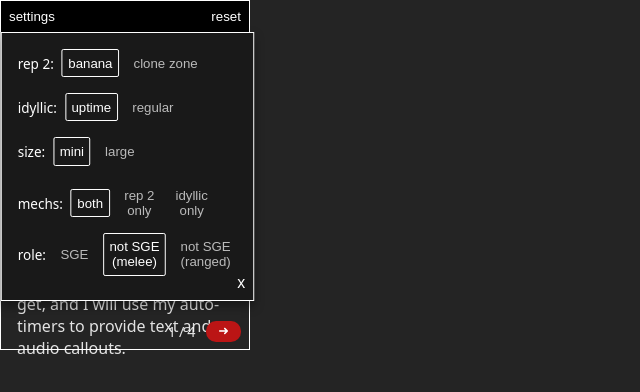
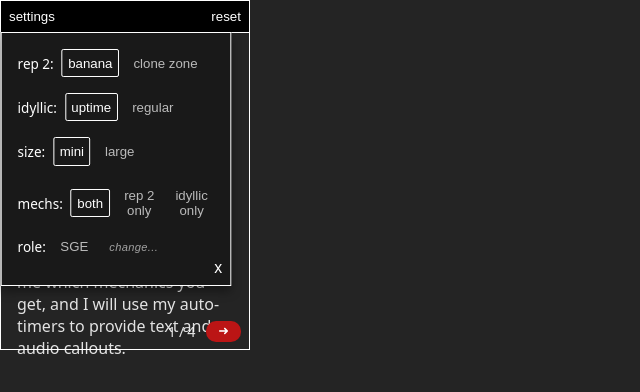
Before and after one commit to jacquikeating/wurm-buddy, a React (Vite) app: page / in a window 1280 px wide. Both pictures are taken after a click on the button "settings". Shown: the top 392 px of the page, without its empty margins (0-640 px from the left). Built offline with nearby package versions, Linux system fonts and the light colour scheme.

Commit message:
Added role change button

```diff
--- a/src/components/Preferences.jsx
+++ b/src/components/Preferences.jsx
@@ -49,8 +49,9 @@ export default function Preferences({ prefs }) {
             <div className="pref-group">
                 <p className="pref-name">role:</p>
                     <button className={role == "SGE" ? "settings-button active" : "settings-button"} onClick={() => handleChange("role", "SGE")}>SGE</button>
-                    <button className={role == "GenericMelee" ? "settings-button active" : "settings-button"} onClick={() => handleChange("role", "GenericMelee")}>not SGE<br />(melee)</button>
-                    <button className={role == "Generic" ? "settings-button active" : "settings-button"} onClick={() => handleChange("role", "Generic")}>not SGE<br />(ranged)</button>
+                    <button className="settings-button text-only" onClick={() => console.log("test")}>change...</button>
+                    {/* <button className={role == "GenericMelee" ? "settings-button active" : "settings-button"} onClick={() => handleChange("role", "GenericMelee")}>not SGE<br />(melee)</button> */}
+                    {/* <button className={role == "Generic" ? "settings-button active" : "settings-button"} onClick={() => handleChange("role", "Generic")}>not SGE<br />(ranged)</button> */}
                 {/* <div className="role-btn-group">
                     <button className={role == "GenericMelee" ? "settings-button active" : "settings-button"} onClick={() => handleChange("role", "GenericMelee")}>generic - melee</button>
                     <div className="role-btn-subgroup">
--- a/src/index.css
+++ b/src/index.css
@@ -325,6 +325,13 @@ main {
     border: 1px solid transparent;
     text-wrap: nowrap;
 
+    &.text-only {
+      font-size: 0.7rem;
+      font-style: italic;
+      opacity: 0.85;
+      letter-spacing: 0.03em;
+    }
+
     &:hover {
       color: white;
     }
```
